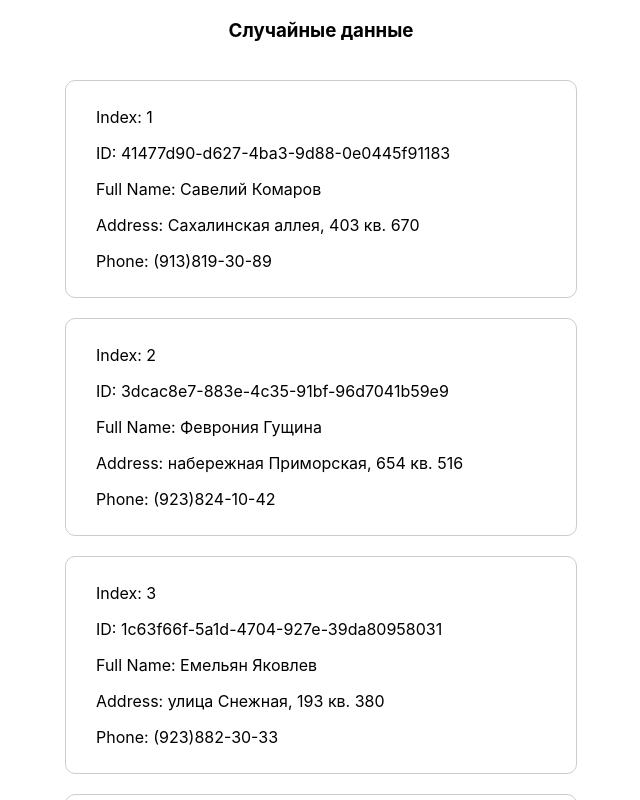
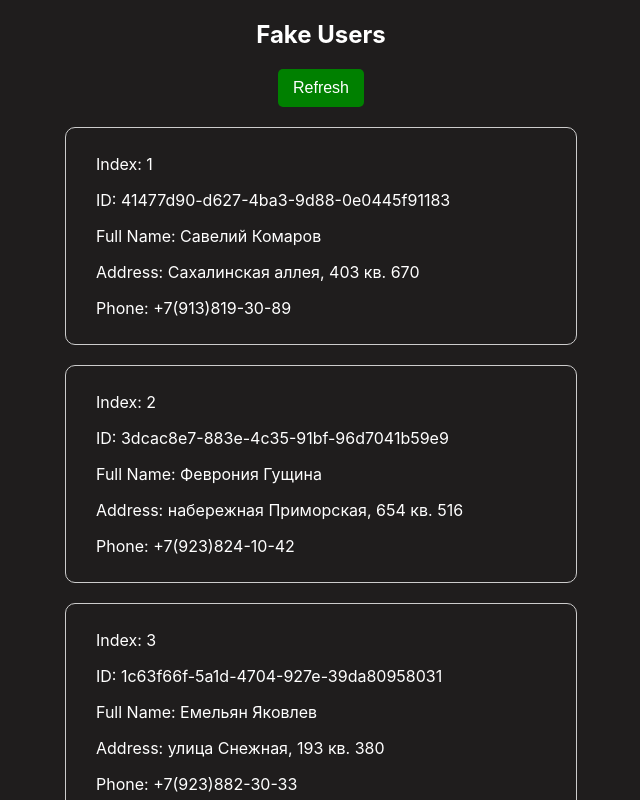
Before and after one commit to bkmtv/data-faker, a React (Create React App) app: page / in a window 1280 px wide. Shown: the top 800 px of the page, without its empty margins (319-959 px from the left). Built offline with nearby package versions, Linux system fonts and the light colour scheme.

Commit message:
dark mode on

```diff
--- a/package.json
+++ b/package.json
@@ -9,9 +9,8 @@
     "@testing-library/user-event": "^13.5.0",
     "react": "^18.2.0",
     "react-dom": "^18.2.0",
-    "react-infinite-scroll-component": "^6.1.0",
-    "react-scripts": "5.0.1",
-    "web-vitals": "^2.1.4"
+    "react-infinite-scroller": "^1.2.6",
+    "react-scripts": "5.0.1"
   },
   "scripts": {
     "start": "react-scripts start",
--- a/src/App.css
+++ b/src/App.css
@@ -1,5 +1,6 @@
 .App {
   text-align: center;
+  color: #fff;
 }
 
 .card {
@@ -10,3 +11,17 @@
   border: 1px solid #ccc;
   border-radius: 10px;
 }
+
+.App button {
+  background-color: green;
+  color: #fff;
+  font-size: 16px;
+  border-style: none;
+  border-radius: 5px;
+  padding: 10px 15px;
+  cursor: pointer;
+}
+
+.App button:hover {
+  background-color: rgb(53, 132, 53);
+}
--- a/src/App.js
+++ b/src/App.js
@@ -1,11 +1,11 @@
 import './App.css';
+import { useState, useEffect } from 'react';
 import { faker } from "@faker-js/faker";
-import InfiniteScroll from 'react-infinite-scroll-component';
 
 function App() {
   faker.setLocale("ru");
 
-  let listOfUsers = [];
+  const [listOfUsers, setListOfUsers] = useState([]);
 
   function createUser() {
     return {
@@ -16,28 +16,22 @@ function App() {
     }
   }
 
-  Array.from({ length: 10 }).forEach(() => {
-    listOfUsers.push(createUser());
-  });
+  useEffect(() => {
+    setListOfUsers(
+      Array.from({ length: 10 }, (e => createUser()))
+    )
+  }, [setListOfUsers]);
 
-  const fetchUsers = () => {
-    console.log("fetchUsers");
-    listOfUsers.push(
-      Array.from({ length: 10 }).forEach(() => {
-        listOfUsers.push(createUser());
-      })
+  function refresh() {
+    setListOfUsers(
+      Array.from({ length: 10 }, (e => createUser()))
     )
-  };
+  }
 
   return (
     <div className="App">
-      <h3>Случайные данные</h3>
-
-      <InfiniteScroll
-        dataLength={listOfUsers.length}
-        next={fetchUsers}
-        hasMore={true}
-      >
+      <h2>Fake Users</h2>
+      <button onClick={refresh}>Refresh</button>
         {listOfUsers.map((el, key) => {
           return (
             <div key={key} className="card">
@@ -45,12 +39,11 @@ function App() {
               <p>ID: {el.uuid}</p>
               <p>Full Name: {el.fullName}</p>
               <p>Address: {el.address}</p>
-              <p>Phone: {el.phone}</p>
+              <p>Phone: {"+7" + el.phone}</p>
             </div>
             )
           })
         }
-      </InfiniteScroll>
     </div>
   );
 }
--- a/src/index.css
+++ b/src/index.css
@@ -5,6 +5,7 @@ body {
     sans-serif;
   -webkit-font-smoothing: antialiased;
   -moz-osx-font-smoothing: grayscale;
+  background-color: rgb(31, 29, 29);
 }
 
 code {
```
Also changed, not shown: 1 other file (tests, documents, lock files or other folders).
